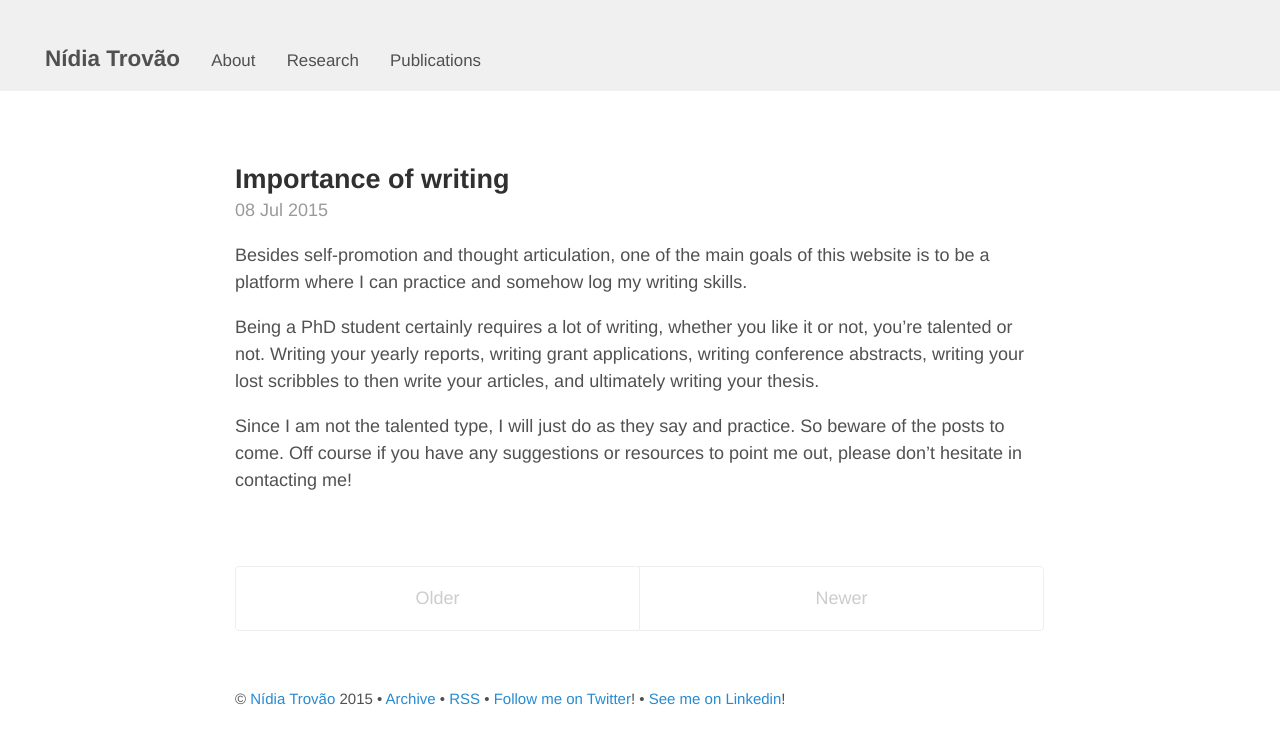
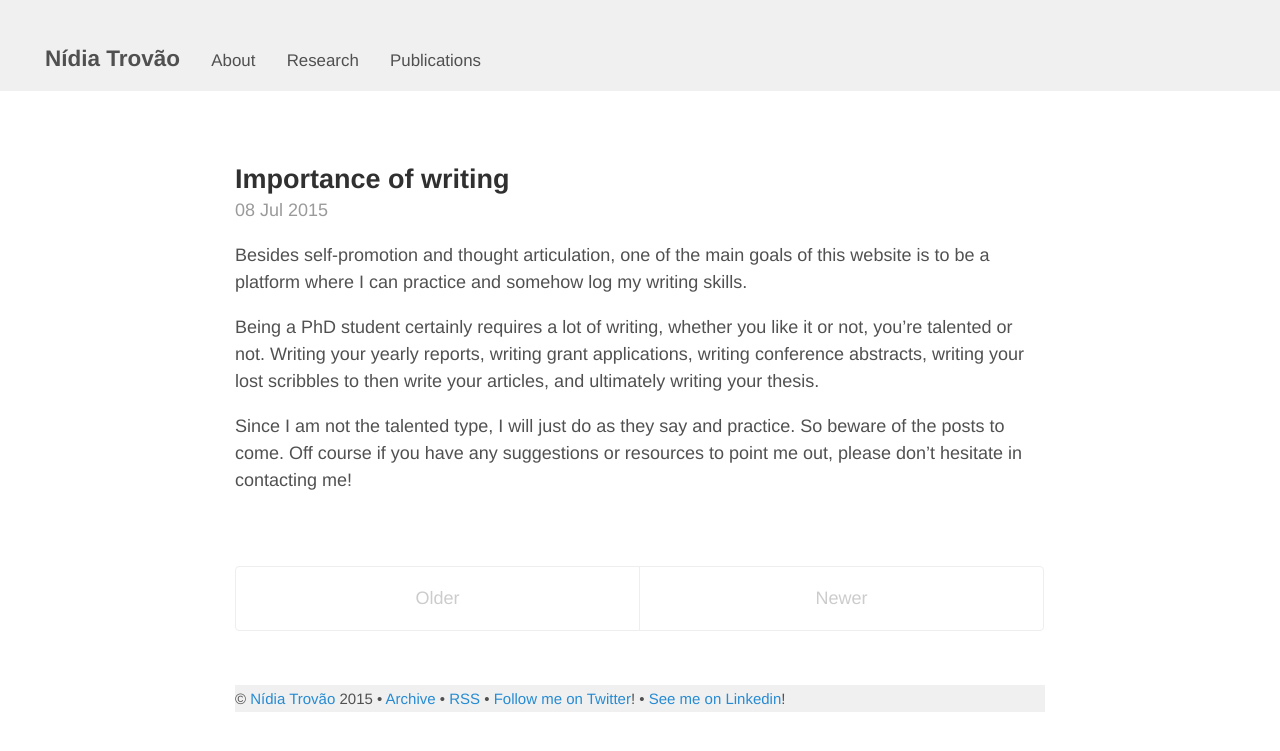
Before and after one commit to nidiatrovao/nidiatrovao.github.io, a Jekyll site: the page built from index.html, in a window 1280 px wide. Shown: the top 751 px of the page. Built offline with Jekyll 4.4.1, drawn with Linux system fonts in a browser that asks for light colours; the list of posts is cut into pages by our own code.

Commit message:
footnotes color

```diff
--- a/_layouts/default.html
+++ b/_layouts/default.html
@@ -4,7 +4,7 @@
   {% include head.html %}
 
   <body>
-	  <header class="masthead" style="padding-top:0;max-width:100rem;margin-left:auto;margin-right:auto">
+	  <header class="masthead" style="padding-top:0;margin-left:auto;margin-right:auto">
         <h3 class="masthead-title" style="background-color:#F0F0F0;padding-top:2.5rem;max-width:100%;padding-bottom:1rem;padding-left:2.5rem;padding-right:2.5rem;margin-left:auto;margin-right:auto">
           <a href="{{ site.baseurl }}/" title="Home">{{ site.title }}</a>
 			{% for page in site.pages_list %}
@@ -18,7 +18,7 @@
         {{ content }}
       </main>
 
-      <footer class="footer">
+      <footer class="footer" style="background-color:#F0F0F0">
         <small>
           &copy; <a href="https://www.google.com/recaptcha/mailhide/d?k=01RKQXgMiCn8dgvgHbVnzIPQ==&c=yAWm6xoNth1P87zR-8D3AIs1VdbTphSgX6CyOpHw4odFLGn6SO_x_4VJTao_19E0" onclick="window.open('https://www.google.com/recaptcha/mailhide/d?k=01RKQXgMiCn8dgvgHbVnzIPQ==&c=yAWm6xoNth1P87zR-8D3AIs1VdbTphSgX6CyOpHw4odFLGn6SO_x_4VJTao_19E0', '', 'toolbar=0,scrollbars=0,location=0,statusbar=0,menubar=0,resizable=0,width=500,height=300'); return false;" title="Nídia's e-mail address">Nídia Trovão</a> <time datetime="{{ site.time | date_to_xmlschema }}">{{ site.time | date: '%Y' }}</time> &bull; <a href="http://nidiatrovao.github.io/archive/">Archive</a> &bull; <a href="http://nidiatrovao.github.io/atom.xml">RSS</a> &bull; <a href="https://twitter.com/nidiatrovao" target="_blank">Follow me on Twitter</a>! &bull; <a href="https://www.linkedin.com/in/nidiatrovao" target="_blank">See me on Linkedin</a>!
 
```
